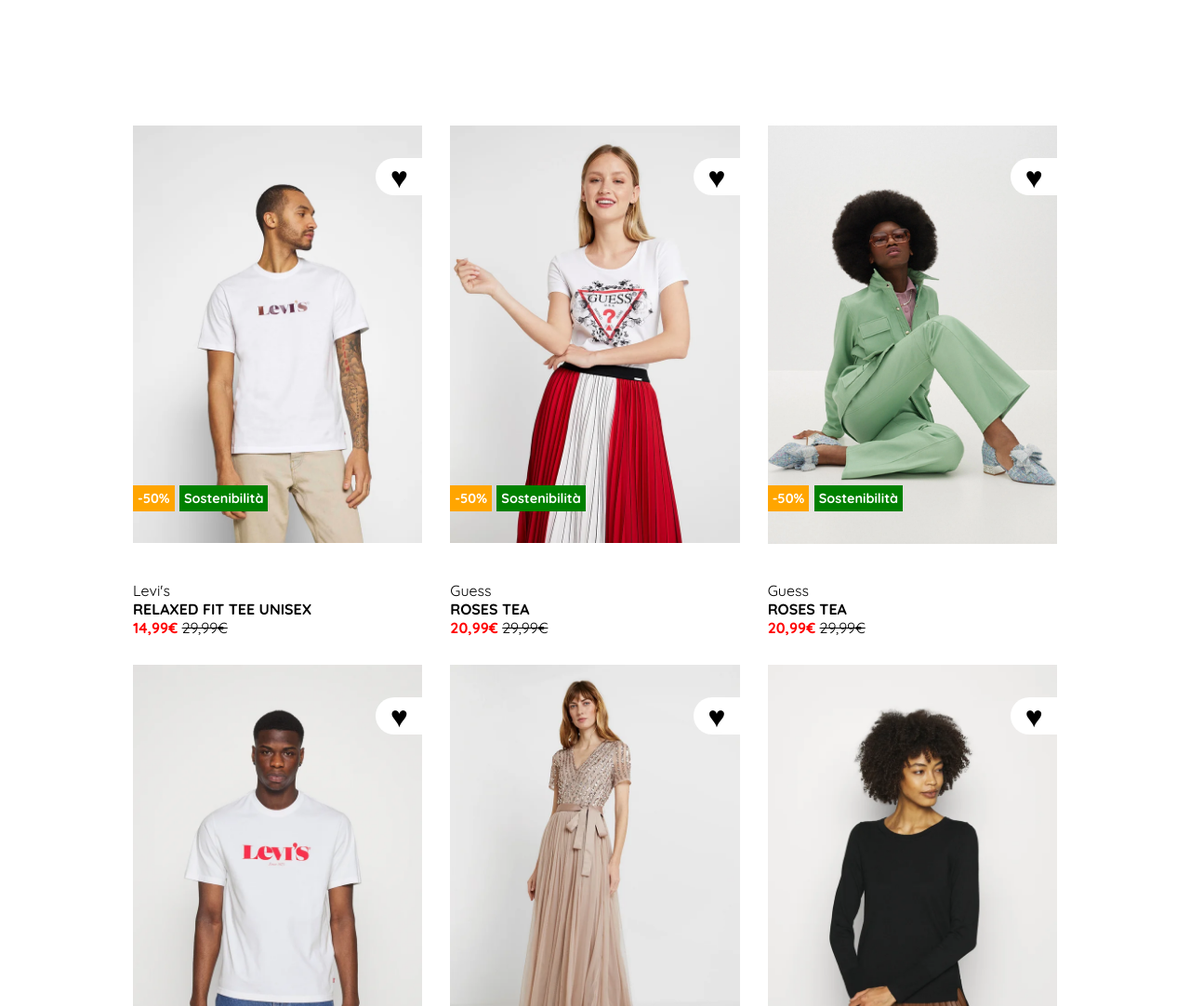
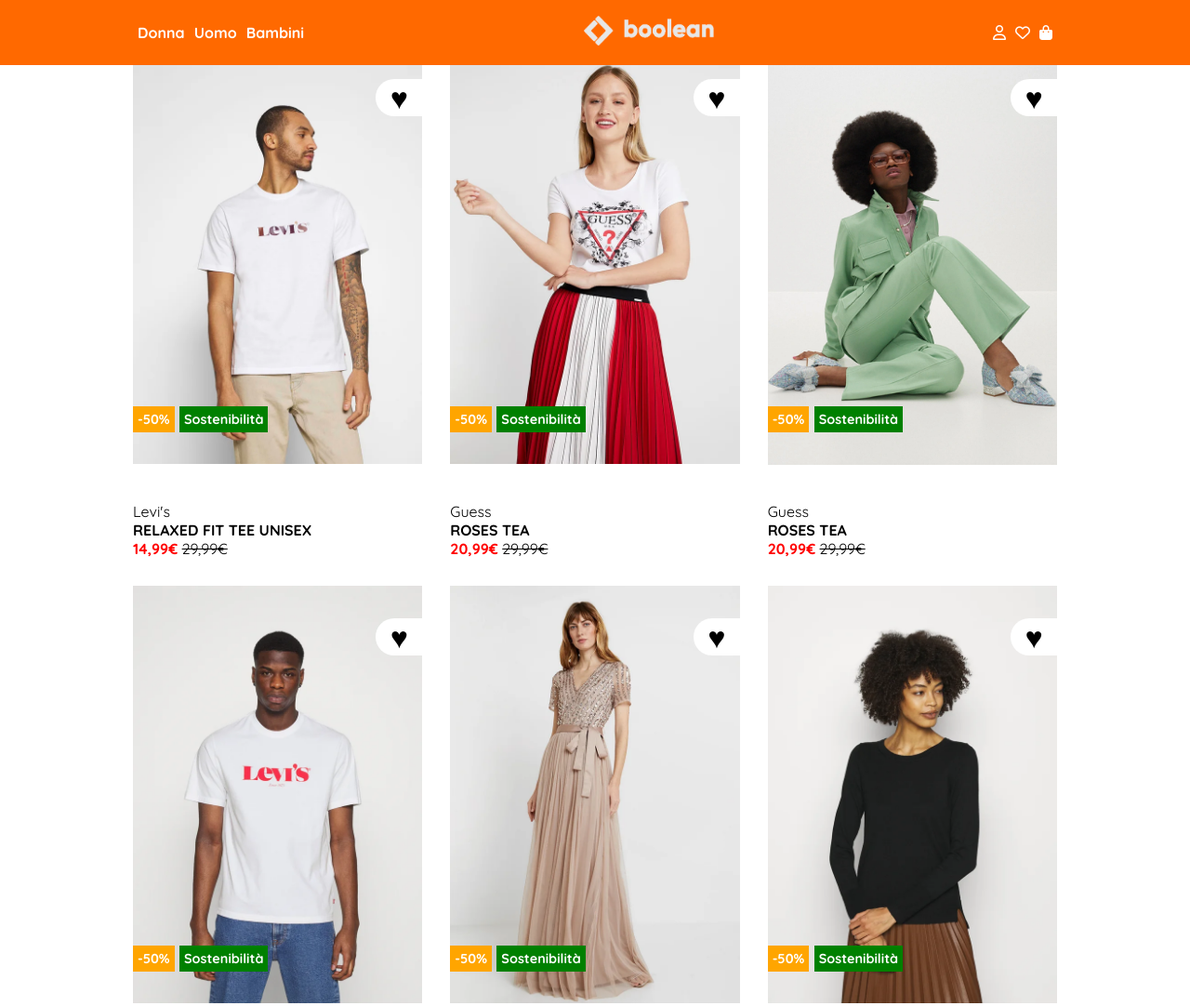
Before and after one commit to eugeniomalavasi/html-css-boolando, a plain HTML site: page index.html in a window 1280 px wide. Shown: the top 1082 px of the page at 93% size. Drawn offline with Linux system fonts and the light colour scheme.

Commit message:
feat: header finished

```diff
--- a/css/style.css
+++ b/css/style.css
@@ -3,6 +3,10 @@
     margin: 0;
     padding: 0;
     box-sizing: border-box;
+}
+
+:root {
+    --orange: #FF6900;
 }
 
 img {
@@ -14,8 +18,52 @@ img {
 body {
 
     font-family: "Quicksand", sans-serif;
+}
+
+ul {
+    list-style-type: none;
+}
 
 /* HEADER */
+header {
+    background-color: var(--orange);
+    position: fixed;
+    z-index: 9999;
+    height: 70px;
+    width: 100%;
+}
+
+.menu {
+    display: flex;
+    justify-content: space-between;
+    align-items: center;
+    height: 100%;
+    color: white;
+}
+
+.genre_list>ul {
+    display: flex;
+    margin-left: 15px;
+}
+
+.genre_list ul li {
+    padding: 5px;
+    font-weight: 800;
+}
+
+.icon_list ul {
+    display: flex;
+    margin-right: 15px;
+}
+
+.icon_list ul li {
+    padding: 5px;
+}
+
+.logo {
+    width: 140px;
+}
+
 
 /* MAIN */
 .container {
@@ -24,6 +72,9 @@ body {
     max-width: 1100px;
 }
 
+main {
+    padding-top: 35px;
+}
 .flex {
     display: flex;
     flex-wrap: wrap;
--- a/index.html
+++ b/index.html
@@ -6,6 +6,7 @@
     <meta name="viewport" content="width=device-width, initial-scale=1.0">
     <link rel="stylesheet" href="./css/style.css">
     <!-- FONT -->
+    <link rel="stylesheet" href="https://cdnjs.cloudflare.com/ajax/libs/font-awesome/6.5.1/css/all.min.css" integrity="sha512-DTOQO9RWCH3ppGqcWaEA1BIZOC6xxalwEsw9c2QQeAIftl+Vegovlnee1c9QX4TctnWMn13TZye+giMm8e2LwA==" crossorigin="anonymous" referrerpolicy="no-referrer" />
     <link rel="preconnect" href="https://fonts.googleapis.com">
 <link rel="preconnect" href="https://fonts.gstatic.com" crossorigin>
 <link href="https://fonts.googleapis.com/css2?family=Quicksand:wght@300..700&display=swap" rel="stylesheet">
@@ -14,23 +15,25 @@
 
 <body>
     <!-- HEADER -->
-    <nav class="menu center">
+    <header>
+        <nav class="menu center container">
             <div class="genre_list">
                 <ul>
-                <li></li>
-                <li></li>
-                <li></li>
+                    <li>Donna</li>
+                    <li>Uomo</li>
+                    <li>Bambini</li>
                 </ul>
             </div>
-        <div class="logo"></div>
+            <div class="logo"> <img src="./img/boolean-logo.png" alt="boolean logo"></div>
             <div class="icon_list">
                 <ul>
-                <li></li>
-                <li></li>
-                <li></li>
+                    <li><i class="fa-regular fa-user"></i></li>
+                    <li><i class="fa-regular fa-heart"></i></li>
+                    <li><i class="fa-solid fa-bag-shopping"></i></li>
                 </ul>
             </div>
         </nav>
+    </header>
     <!-- /HEADER -->
     <main>
         <div class="container flex">
```
Lines whose indentation alone changed are shown as unchanged.
